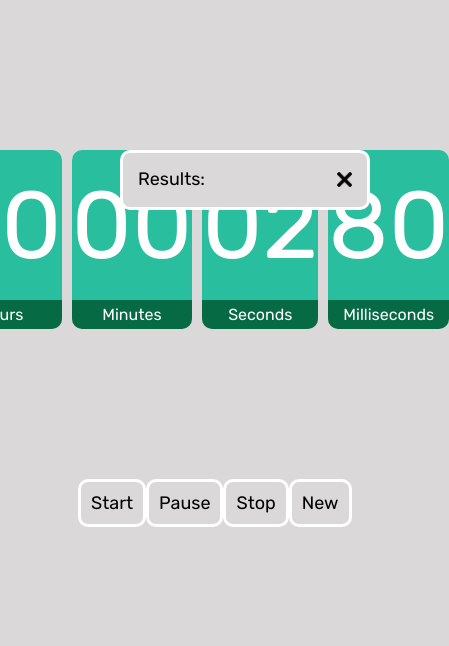
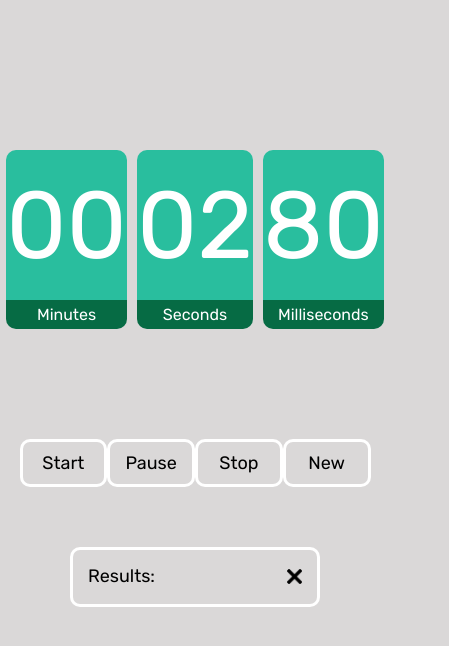
Before and after one commit to Quarro42/stop-watch, a plain HTML site: page index.html in a window 390 px wide. Both pictures are taken after a click on the button "Start". Shown: the whole page, 449 px wide, since content can reach past the window. Drawn offline with Linux system fonts and the light colour scheme.

Commit message:
reafctor styles

```diff
--- a/index.html
+++ b/index.html
@@ -11,23 +11,19 @@
 </head>
 <body>
   <div class="container">
-    <div class="timer">
-      <div class="timer__block">
-        <div class="time hour">00</div>
-        <div class="title">Hours</div>
-      </div>
-
-      <div class="timer__block">
+    <div class="container__stopwatch">
+      <div class="stopwatch">
+        <div class="stopwatch__block">
           <div class="time minute">00</div>
           <div class="title">Minutes</div>
         </div>
 
-      <div class="timer__block">
+        <div class="stopwatch__block">
           <div class="time second">00</div>
           <div class="title">Seconds</div>
         </div>
 
-      <div class="timer__block">
+        <div class="stopwatch__block">
           <div class="time millisecond">00</div>
           <div class="title">Milliseconds</div>
         </div>
@@ -40,13 +36,13 @@
         <button class="button new">New</button>
       </div>
     </div>
-
     <div class="results__block">
       <div class="wrapper">
         <div class="results__title">Results:</div>
-      <button class="clear"><img src="assets/cancel.png" alt="cancel-button" width="15px" height="15px"></button>
+        <button class="clear"><img src="assets/cancel.png" alt="cancel_button" width="15px" height="15px"></button>
       </div>
       <div class="results" id="res"></div>
+    </div>
   </div>
     <script src="./main.js"></script>
 </body>
--- a/main.js
+++ b/main.js
@@ -1,5 +1,4 @@
 //Timer fields
-const hourElement = document.querySelector('.hour');
 const minuteElement = document.querySelector('.minute');
 const secondElement = document.querySelector('.second');
 const millisecondElement = document.querySelector('.millisecond');
@@ -33,7 +32,7 @@ newButton.addEventListener('click', () => {
   const results =  document.querySelector('.results');
   const block = document.createElement('div');
   block.classList.add('results__info');
-  block.innerText = `Result ${counter}: ${hour}:${minute}:${second > 9 ? second : "0" + second}:${millisecond > 9 ? millisecond : "0" + millisecond}`;
+  block.innerText = `Result ${counter}: ${minute > 9 ? minute : "0" + minute}:${second > 9 ? second : "0" + second}:${millisecond > 9 ? millisecond : "0" + millisecond}`;
   results.append(block);
   clearFields();
   clearInterval(interval);
@@ -49,8 +48,7 @@ clearButton.addEventListener('click', () => {
 })
 
 //Variables
-let hour = 00,
-    minute = 00,
+let minute = 00,
     second = 00,
     millisecond = 00,
     interval,
@@ -61,12 +59,7 @@ function startTimer() {
   millisecond++;
 
   //Milliseconds
-  if (millisecond < 9) {
-    millisecondElement.innerText = '0' + millisecond;
-  }
-  if (millisecond > 9) {
-    millisecondElement.innerText = millisecond;
-  }
+  millisecond <= 9 ? millisecondElement.innerText = '0' + millisecond : millisecondElement.innerText = millisecond;
   if (millisecond > 99 ) {
     second++;
     secondElement.innerText = '0' + second;
@@ -75,12 +68,7 @@ function startTimer() {
   }
 
   //Seconds
-  if (second < 9) {
-    secondElement.innerText = '0' + second;
-  }
-  if (second > 9) {
-    secondElement.innerText = second;
-  }
+  second <= 9 ? secondElement.innerText = '0' + second : secondElement.innerText = second;
   if (second > 59 ) {
     minute++;
     minuteElement.innerText = '0' + minute;
@@ -89,36 +77,15 @@ function startTimer() {
   }
 
   //Minutes
-  if (minute < 9) {
-    minuteElement.innerText = '0' + minute;
-  }
-  if (minute > 9) {
-    minuteElement.innerText = minute;
-  }
-  if (minute > 59 ) {
-    hour++;
-    hourElement.innerText = '0' + hour;
-    minute = 0;
-    minuteElement.innerText = '0' + minute;
-  }
-
-  //Hours
-  if (hour < 9) {
-    hourElement.innerText = '0' + hour;
-  }
-  if (hour > 9) {
-    hourElement.innerText = hour;
-  }
+  minute <= 9 ? minuteElement.innerText = '0' + minute : minuteElement.innerText = minute;
 
   newButton.disabled = false;
 }
 
 function clearFields () {
-  hour = 00;
   minute = 00;
   second = 00;
   millisecond = 00;
-  hourElement.textContent = '00';
   minuteElement.textContent = '00';
   secondElement.textContent = '00';
   millisecondElement.textContent = '00';
--- a/style.scss
+++ b/style.scss
@@ -12,13 +12,18 @@ $onHoverColor: #1856b3;
 }
 
 .container {
-  width: 60%;
   height: 100%;
   margin: 0 auto;
   margin-top: 150px;
+  display: flex;
+  justify-content: center;
+  &__stopwatch {
+    width: 80%;
+
+  }
 }
 
-.timer {
+.stopwatch {
   display: flex;
   justify-content: center;
   align-items: center;
@@ -57,7 +62,7 @@ $onHoverColor: #1856b3;
   align-items: center;
   max-width: 700px;
   margin: 0 auto;
-  margin-top: 150px;
+  margin-top: 110px;
   .button {
     border: 3px solid #ffffff;
     border-radius: 10px;
@@ -93,9 +98,6 @@ $onHoverColor: #1856b3;
 }
 
 .results__block {
-  position: absolute;
-  right: 20px;
-  top: 150px;
   width: 250px;
   border: 3px solid #ffffff;
   border-radius: 10px;
@@ -116,3 +118,16 @@ $onHoverColor: #1856b3;
     margin: 10px 0;
   }
 }
+
+@media screen and (max-width: 768px) {
+  .container {
+    flex-direction: column;
+    align-items: center;
+    &__stopwatch {
+      width: 90%;
+    }
+  }
+  .results__block {
+    margin-top: 60px;
+  }
+}
```
Also changed, not shown: style.css, 1 other file. Lines whose indentation alone changed are shown as unchanged.
